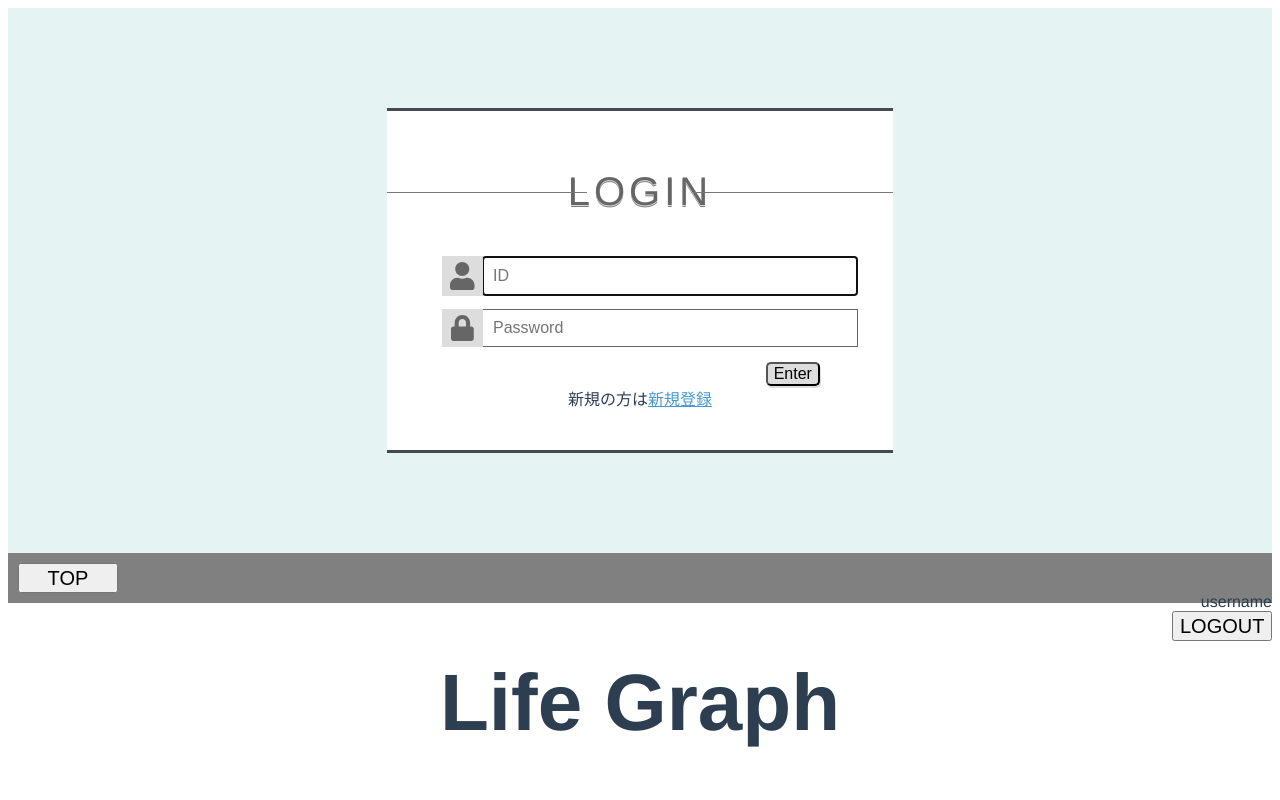
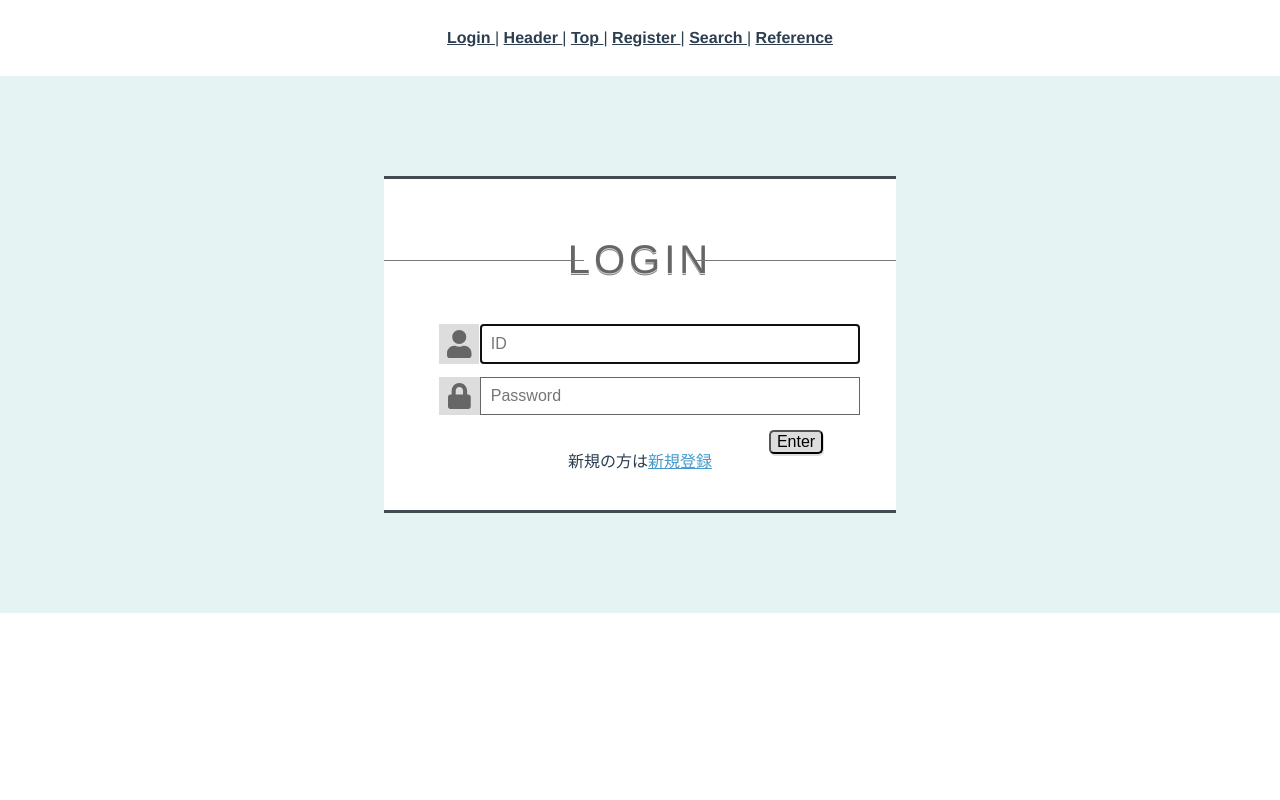
Before and after one commit to yuto-hatano/life-graph, a Vue app in the folder vue/: page /login in a window 1280 px wide. Shown: the top 800 px of the page. Built offline with nearby package versions, Linux system fonts and the light colour scheme.

Commit message:
App.vueの変更

```diff
--- a/vue/src/App.vue
+++ b/vue/src/App.vue
@@ -1,12 +1,26 @@
 <template>
   <div id="app">
-    <Login />
-    <Header />
-    <Top />
-    <Register />
-    <Search />
-    <Reference />
-    <Footer />
+    <div id="nav">
+      <router-link to="/Login">
+        Login
+      </router-link>|
+      <router-link to="/Header">
+        Header
+      </router-link>|
+      <router-link to="/Top">
+        Top
+      </router-link>|
+      <router-link to="/Register">
+        Register
+      </router-link>|
+      <router-link to="/Search">
+        Search
+      </router-link>|
+      <router-link to="/Reference">
+        Reference
+      </router-link>
+    </div>
+    <router-view />
   </div>
 </template>
 
@@ -21,7 +35,7 @@ import Reference from './views/Reference.vue'
 
 export default {
   name: 'App',
-  components: {
+  views: {
     Login,
     Header,
     Top,
--- /dev/null
+++ b/vue/src/assets/css/reset.css
@@ -0,0 +1,78 @@
+html, body, div, span, object, iframe,
+h1, h2, h3, h4, h5, h6, p, blockquote, pre,
+abbr, address, cite, code,
+del, dfn, em, img, ins, kbd, q, samp,
+small, strong, sub, sup, var,
+b, i,
+dl, dt, dd, ol, ul, li,
+fieldset, form, label, legend,
+table, caption, tbody, tfoot, thead, tr, th, td,
+article, aside, canvas, details, figcaption, figure,
+footer, header, hgroup, menu, nav, section, summary,
+time, mark, audio, video {
+    margin:0;
+    padding:0;
+    border:0;
+    outline:0;
+    font-size:100%;
+    vertical-align:baseline;
+    background:transparent;
+}
+body {
+    line-height:1;
+}
+article,aside,details,figcaption,figure,
+footer,header,hgroup,menu,nav,section {
+    display:block;
+}
+nav ul {
+    list-style:none;
+}
+blockquote, q {
+    quotes:none;
+}
+blockquote:before, blockquote:after,
+q:before, q:after {
+    content:‘’;
+    content:none;
+}
+a {
+    margin:0;
+    padding:0;
+    font-size:100%;
+    vertical-align:baseline;
+    background:transparent;
+}
+ins {
+    background-color:#ff9;
+    color:#000;
+    text-decoration:none;
+}
+mark {
+    background-color:#ff9;
+    color:#000;
+    font-style:italic;
+    font-weight:bold;
+}
+del {
+    text-decoration: line-through;
+}
+abbr[title], dfn[title] {
+    border-bottom:1px dotted;
+    cursor:help;
+}
+table {
+    border-collapse:collapse;
+    border-spacing:0;
+}
+hr {
+    display:block;
+    height:1px;
+    border:0;
+    border-top:1px solid #CCCCCC;
+    margin:1em 0;
+    padding:0;
+}
+input, select {
+    vertical-align:middle;
+}
--- a/vue/src/main.js
+++ b/vue/src/main.js
@@ -2,6 +2,7 @@ import Vue from 'vue'
 import App from './App.vue'
 import router from './router'
 import store from './store'
+import './assets/css/reset.css'
 import { library } from '@fortawesome/fontawesome-svg-core'
 import { faUser, faLock } from '@fortawesome/free-solid-svg-icons'
 import { FontAwesomeIcon } from '@fortawesome/vue-fontawesome'
--- a/vue/src/views/Login.vue
+++ b/vue/src/views/Login.vue
@@ -1,6 +1,6 @@
 <template>
   <div id="loginSection">
-    <form id="login" action="./Top">
+    <form id="login" action="http://localhost:8081/Top">
       <h1>LOGIN</h1>
       <div id="input">
         <font-awesome-icon id="icon_id" icon="user" />
@@ -71,7 +71,7 @@ h1:before {
 
 #icon_id {
 position:absolute;
-left:10px;/*アイコン左右の位置調整*/
+left:9px;/*アイコン左右の位置調整*/
 top:25px;
 background:none;
 color:#666;
@@ -93,7 +93,7 @@ background-color: #dddddd;
 
 #icon_lock {
   position:absolute;
-  left:10px;/*アイコン左右の位置調整*/
+  left:9px;/*アイコン左右の位置調整*/
   top:78px;
   background:none;
   color:#666;
```
